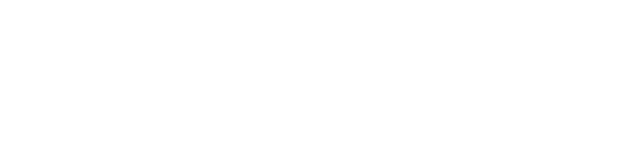
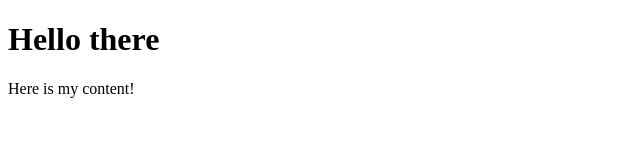
Before and after one commit to Venturo37/githubTest, a plain HTML site: page index.html in a window 1280 px wide. Shown: the whole page, without its empty margins (0-640 px from the left). Drawn offline with Linux system fonts and the light colour scheme.

Commit message:
ADDED content to index.html

```diff
--- a/index.html
+++ b/index.html
@@ -6,6 +6,7 @@
     <title>Document</title>
 </head>
 <body>
-
+    <h1>Hello there</h1>
+    <p>Here is my content!</p>
 </body>
 </html>
```
